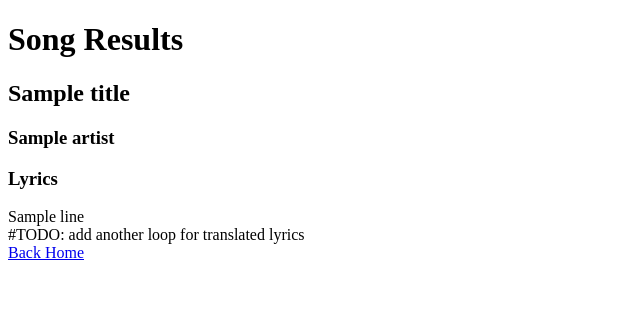
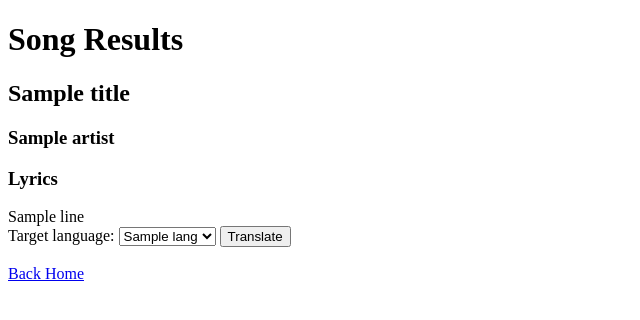
Before and after one commit to alexk-cloud/Multilyrical, a Flask app: template src/Multilyrical/templates/results.html in a window 1280 px wide. Shown: the top 320 px of the page, without its empty margins (0-640 px from the left). Run offline with Flask 3, Linux system fonts and the light colour scheme; the template is opened without the code that fills it: most values are stand-ins (such as "Sample title", 1, 10 or a date in 2020).

Commit message:
Add target translation language drop down menu

```diff
--- a/src/Multilyrical/app.py
+++ b/src/Multilyrical/app.py
@@ -30,19 +30,28 @@ def id():
     except Exception as e:
         return jsonify({"error": str(e)}), 500
 
-@app.route("/results")
+@app.route("/results", methods=["GET", "POST"])
 def results():
-    artist = request.args.get("artist", "")
-    title = request.args.get("title", "")
+    artist = request.args.get("artist") or request.form.get("artist", "")
+    title = request.args.get("title") or request.form.get("title", "")
 
     lyrics = None
+    translated_lyrics = None
     error = None
 
     try:
         lyrics = l.get_lyrics(title, artist)
 
         if not lyrics:
-            error = "No plain lyrics available for this song."
+            error = "Lyrics could not be found."
+        elif request.method == "POST":
+            target_lang = request.form.get("target_lang", "")
+
+            if target_lang:
+                results = l.translate(lyrics, target_lang=target_lang)
+
+                for item in results:
+                    translated_lyrics.append(item["translatedText"])
 
         #TODO: maybe add condition and message for instrumental songs
     except Exception as e:
@@ -54,6 +63,8 @@ def results():
         artist=artist,
         title=title,
         lyrics=lyrics,
+        translated_lyrics=translated_lyrics,
+        langs=l.get_langs(),
         error=error
     )
 
--- a/src/Multilyrical/lyric.py
+++ b/src/Multilyrical/lyric.py
@@ -61,3 +61,6 @@ def choose_lang():
     selected = languages[choice - 1]
 
     return selected["language"]
+
+def get_langs():
+    return tr.get_languages(target_language="en")
--- a/src/Multilyrical/templates/results.html
+++ b/src/Multilyrical/templates/results.html
@@ -6,24 +6,47 @@
   </head>
 
   <body>
+    <div class="song-info">
         <h1>Song Results</h1>
 
         <h2>{{ title }}</h2>
         <h3>{{ artist }}</h3>
+    </div>
 
+    <div class="lyrics">
         <h3>Lyrics</h3>
 
         {% if lyrics %}
+
         <!--<div style="white-space: pre-line;"> {{ lyrics }} </div> -->
+
             {% for line in lyrics %}
                 <div>{{ line }}</div>
-    #TODO: add another loop for translated lyrics {% endfor %} {% else %}
+            {% endfor %}
+
+        {% else %}
             <p>{{ error }}</p>
+        {% endif %}
+    </div>
 
-    {% endif %}
+    <form method="POST">
+        <input type="hidden" name="artist" value="{{ artist }}">
+        <input type="hidden" name="title" value="{{ title }}">
 
+        <label for="target_lang">Target language:</label>
+
+        <select name="target_lang" id="target_lang">
+            {% for lang in langs %}
+                <option value="{{ lang.lang }}">
+                    {{ lang.name }}
+                </option>
+            {% endfor %}
+        </select>
+
+        <button type="submit">Translate</button>
+    </form>
     <br />
 
-    <a href="/"> Back Home </a>
+    <a href="/">Back Home</a>
   </body>
 </html>
```
Lines whose indentation alone changed are shown as unchanged.
